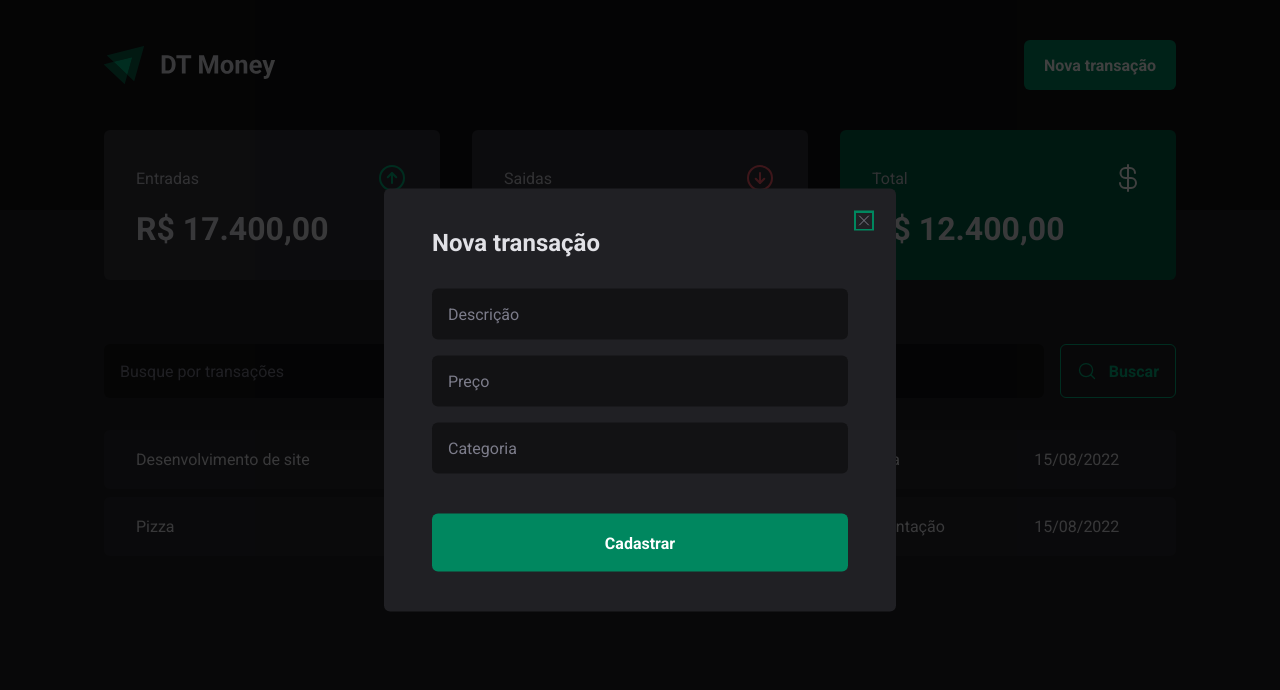
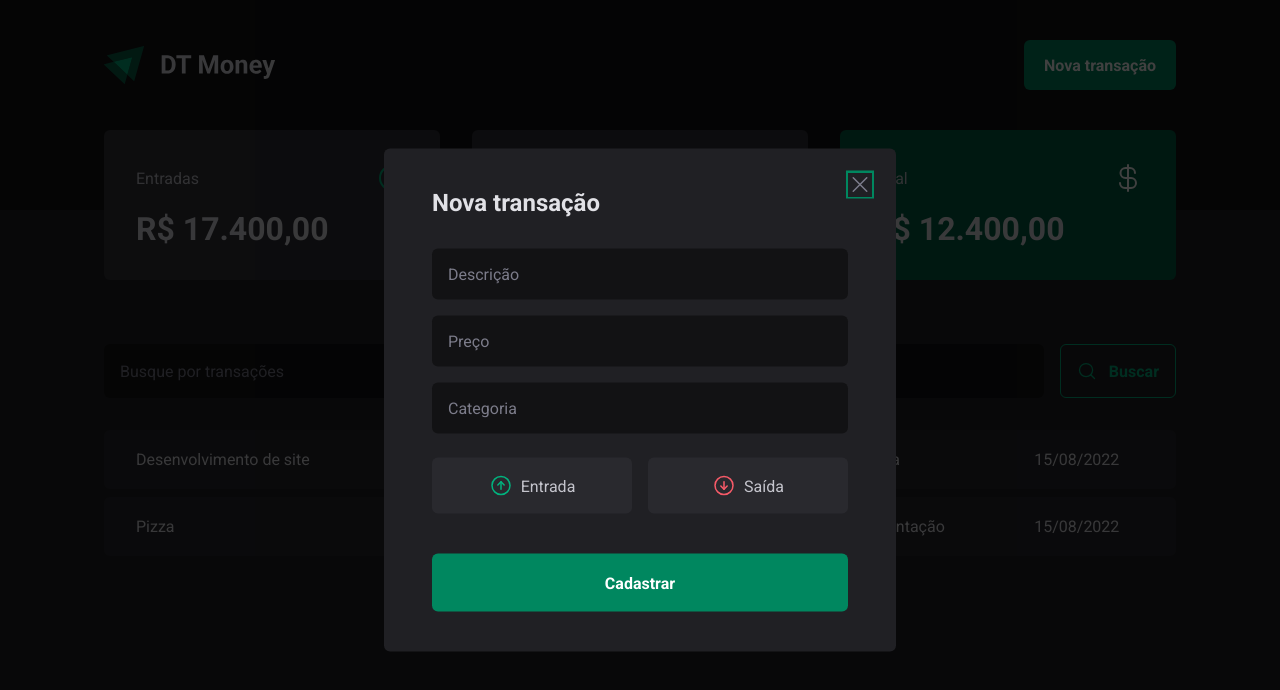
Before and after one commit to neanderdev/ignite-reactjs-dtmoney, a React (Vite) app: page / in a window 1280 px wide. Both pictures are taken after a click on the button "Nova transação". Shown: the top 690 px of the page. Built offline with nearby package versions, Linux system fonts and the light colour scheme.

Commit message:
Estrutura visual - Botões de entrada e saídaF

```diff
--- a/src/components/NewTransactionModal/index.tsx
+++ b/src/components/NewTransactionModal/index.tsx
@@ -1,7 +1,13 @@
 import * as Dialog from '@radix-ui/react-dialog'
-import { X } from 'phosphor-react'
+import { ArrowCircleDown, ArrowCircleUp, X } from 'phosphor-react'
 
-import { Overlay, CloseButton, Content } from './styles'
+import {
+    Overlay,
+    CloseButton,
+    Content,
+    TransactionType,
+    TransactionTypeButton
+} from './styles'
 
 export function NewTransactionModal() {
     return (
@@ -12,13 +18,27 @@
                 <Dialog.Title>Nova transação</Dialog.Title>
 
                 <CloseButton>
-                    <X />
+                    <X size={24} />
                 </CloseButton>
 
                 <form action=''>
                     <input type='text' placeholder='Descrição' required />
                     <input type='number' placeholder='Preço' required />
                     <input type='text' placeholder='Categoria' required />
+
+                    <TransactionType>
+                        <TransactionTypeButton variant='income'>
+                            <ArrowCircleUp size={24} />
+
+                            Entrada
+                        </TransactionTypeButton>
+
+                        <TransactionTypeButton variant='outcome'>
+                            <ArrowCircleDown size={24} />
+
+                            Saída
+                        </TransactionTypeButton>
+                    </TransactionType>
 
                     <button type='submit'>
                         Cadastrar
--- a/src/components/NewTransactionModal/styles.ts
+++ b/src/components/NewTransactionModal/styles.ts
@@ -68,3 +68,31 @@
     }
   }
 `;
+
+export const TransactionType = styled.div`
+    display: grid;
+    grid-template-columns: repeat(2, 1fr);
+    gap: 1rem;
+    margin-top: 0.5rem;
+`
+
+interface TransactionTypeButtonProps {
+    variant: 'income' | 'outcome'
+}
+
+export const TransactionTypeButton = styled.button<TransactionTypeButtonProps>`
+    background: ${props => props.theme['gray-700']};
+    padding: 1rem;
+    display: flex;
+    align-items: center;
+    justify-content: center;
+    gap: 0.5rem;
+    border-radius: 6px;
+    cursor: pointer;
+    border: 0;
+    color: ${props => props.theme['gray-300']};
+
+    svg {
+        color: ${props => props.variant === 'income' ? props.theme['green-300'] : props.theme['red-300']};
+    }
+`
```
